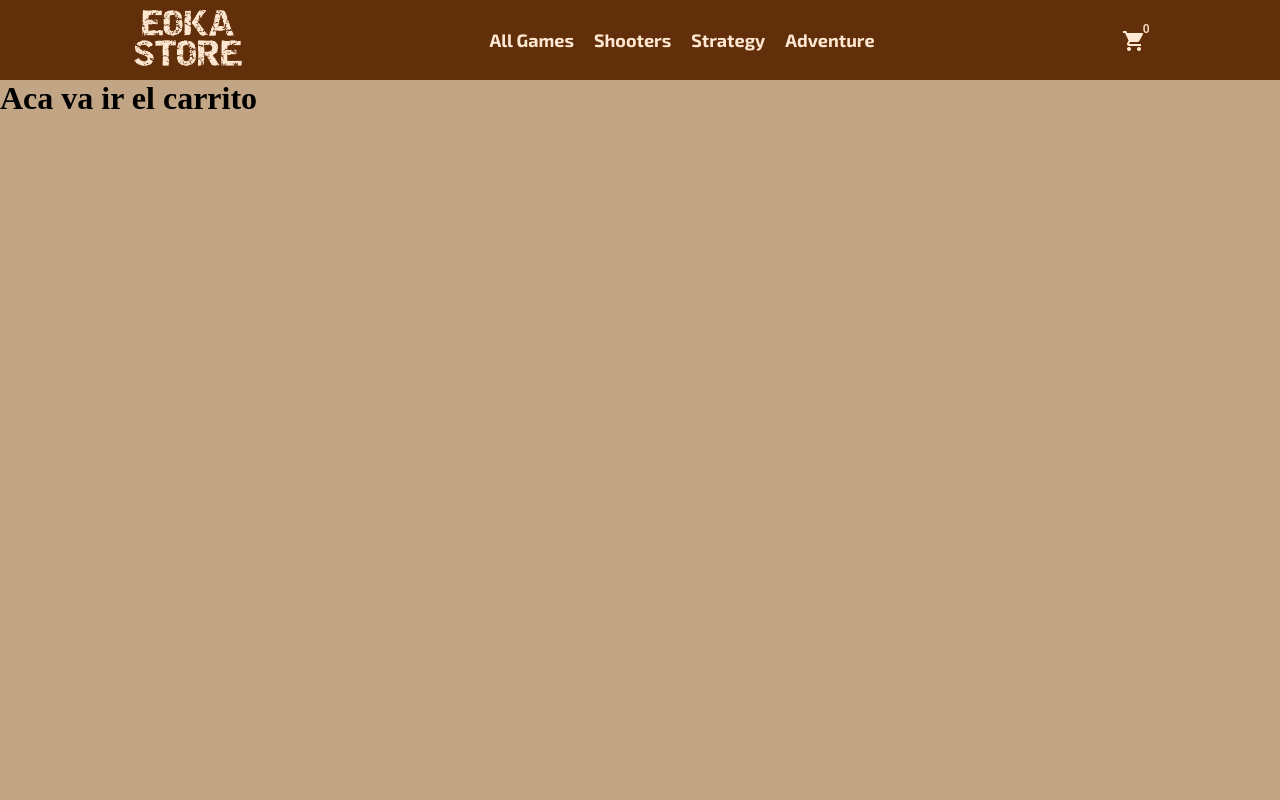
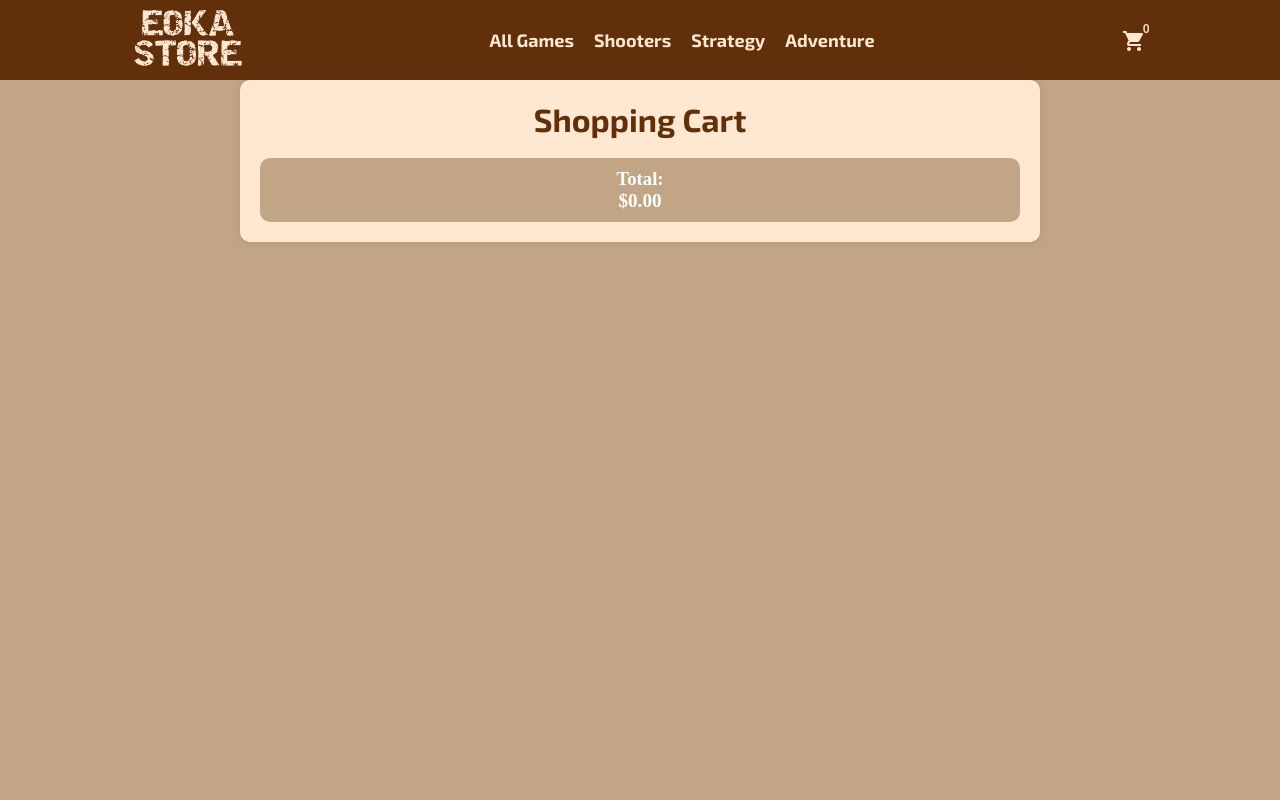
Before and after one commit to FacuMieres13/react_codehouse, a React (Vite) app: page /cart in a window 1280 px wide. Shown: the top 800 px of the page. Built offline with nearby package versions, Linux system fonts and the light colour scheme.

Commit message:
Agregando funcionalidad del carrito

```diff
--- a/src/components/cartWidget/CartWidget.jsx
+++ b/src/components/cartWidget/CartWidget.jsx
@@ -1,10 +1,17 @@
+// CartWidget.js
+
+import React from 'react';
 import { Badge } from "@mui/material";
 import { Link } from "react-router-dom";
 import ShoppingCartIcon from "@mui/icons-material/ShoppingCart";
+import { useCart } from "../../components/context/CartContext";
+
 const CartWidget = () => {
+  const { cartItemCount } = useCart(); // Obtener el conteo de líneas de artículos únicos desde el contexto
+
   return (
     <Link to="/cart">
-      <Badge badgeContent={0} showZero={true}>
+      <Badge badgeContent={cartItemCount} showZero={true}>
         <ShoppingCartIcon style={{ color: "#ffe8d2" }} />
       </Badge>
     </Link>
--- /dev/null
+++ b/src/components/context/CartContext.jsx
@@ -0,0 +1,49 @@
+// CartContext.js
+
+import React, { createContext, useContext, useState } from 'react';
+
+const CartContext = createContext();
+
+export const CartProvider = ({ children }) => {
+  const [cartItems, setCartItems] = useState([]);
+
+  const addItemToCart = (itemToAdd) => {
+    const existingItemIndex = cartItems.findIndex((item) => item.id === itemToAdd.id);
+
+    if (existingItemIndex !== -1) {
+      // Si el artículo ya está en el carrito, actualiza la cantidad y el precio total
+      const updatedCartItems = cartItems.map((item, index) => {
+        if (index === existingItemIndex) {
+          return {
+            ...item,
+            quantity: item.quantity + itemToAdd.quantity,
+            totalPrice: item.totalPrice + (itemToAdd.price * itemToAdd.quantity)
+          };
+        }
+        return item;
+      });
+
+      setCartItems(updatedCartItems);
+    } else {
+      // Si el artículo no está en el carrito, agrégalo como nuevo
+      setCartItems([...cartItems, itemToAdd]);
+    }
+  };
+
+  // Calcular el número de líneas de artículos únicos en el carrito
+  const cartItemCount = cartItems.length;
+
+  return (
+    <CartContext.Provider value={{ cartItems, addItemToCart, cartItemCount }}>
+      {children}
+    </CartContext.Provider>
+  );
+};
+
+export const useCart = () => {
+  const context = useContext(CartContext);
+  if (!context) {
+    throw new Error('useCart debe ser usado dentro de un CartProvider');
+  }
+  return context;
+};
--- a/src/components/counter/Counter.jsx
+++ b/src/components/counter/Counter.jsx
@@ -1,8 +1,13 @@
 import React from 'react';
 import { Button, Typography, Box } from '@mui/material';
-import CartWidget from "../cartWidget/CartWidget";
 
-export const Counter = ({ restar, contador, sumar }) => {
+export const Counter = ({ restar, contador, sumar, onBuy }) => {
+  const handleBuy = () => {
+    if (typeof onBuy === 'function') {
+      onBuy(); // Llama a la función onBuy definida en CounterContainer
+    }
+  };
+
   return (
     <Box display="flex" alignItems="center" justifyContent="center" gap={2} mt={2}>
       <Button
@@ -25,6 +30,7 @@ export const Counter = ({ restar, contador, sumar }) => {
       <Button
         variant="contained"
         color="secondary"
+        onClick={handleBuy} // Llama a handleBuy cuando se hace clic en "Buy"
         sx={{ backgroundColor: '#622f0b', '&:hover': { backgroundColor: '#6e4d35' } }}
       >
         Buy
--- a/src/components/counter/CounterContainer.jsx
+++ b/src/components/counter/CounterContainer.jsx
@@ -1,7 +1,9 @@
+// CounterContainer.js
+
 import { useState } from "react";
 import { Counter } from "./Counter";
 
-const CounterContainer = () => {
+const CounterContainer = ({ onBuy }) => {
   const [contador, setContador] = useState(1);
 
   const sumar = () => {
@@ -12,11 +14,18 @@ const CounterContainer = () => {
     if (contador > 1) {
       setContador(contador - 1);
     } else {
-      alert("Minimo");
+      alert("Mínimo");
     }
   };
 
-  return <Counter contador={contador} sumar={sumar} restar={restar} />;
+  const handleBuy = () => {
+    if (typeof onBuy === 'function') {
+      onBuy(contador); // Pasar la cantidad seleccionada al comprar
+      setContador(1); // Resetear contador después de comprar
+    }
+  };
+
+  return <Counter contador={contador} sumar={sumar} restar={restar} onBuy={handleBuy} />;
 };
 
 export default CounterContainer;
--- a/src/components/productCard/ProductCard.css
+++ b/src/components/productCard/ProductCard.css
@@ -1,3 +1,6 @@
 .card-item {
   background-color: #ffe8d2;
+  display: flex;
+  flex-direction: column;
+  justify-content: space-between;
 }
--- a/src/components/productCard/ProductCard.jsx
+++ b/src/components/productCard/ProductCard.jsx
@@ -30,8 +30,8 @@ export const ProductCard = ({ title, description, price, id, img }) => {
         <Typography variant="body2" color="text.secondary">
           {description}
         </Typography>
-        <Typography variant="body2" color="text.secondary">
-          {price}
+        <Typography variant="body1" color="text.primary">
+          ${price}
         </Typography>
       </CardContent>
       <CardActions>
--- /dev/null
+++ b/src/pages/cart/Cart.css
@@ -0,0 +1,65 @@
+.cart-container {
+    background-color: #ffe8d2;
+    padding: 20px;
+    border-radius: 10px;
+    max-width: 800px;
+    margin: auto;
+    box-shadow: 0 0 10px rgba(0, 0, 0, 0.1);
+  }
+
+  .cart-title {
+    text-align: center;
+    color: #622f0b;
+    font-family: 'Exo 2', sans-serif;
+  }
+
+  .cart-item {
+    display: flex;
+    align-items: center;
+    justify-content: space-between;
+    padding: 10px;
+    border-bottom: 1px solid #c2a584;
+  }
+
+  .item-details {
+    flex: 1;
+    margin-left: 20px;
+  }
+
+  .item-image {
+    width: 100px;
+    height: 100px;
+    object-fit: cover;
+    border-radius: 10px;
+  }
+
+  .item-title {
+    color: #622f0b;
+    font-family: 'Exo 2', sans-serif;
+  }
+
+  .item-description {
+    color: #c2a584;
+  }
+
+  .item-price {
+    color: #622f0b;
+    font-weight: bold;
+  }
+  .cart-total {
+    margin-top: 20px;
+    padding: 10px;
+    background-color: #c2a584;
+    border-radius: 10px;
+    text-align: center;
+  }
+
+  .cart-total h3 {
+    color: #fff;
+  }
+
+  .cart-total p {
+    color: #fff;
+    font-size: 1.2em;
+    font-weight: bold;
+  }
--- a/src/pages/cart/Cart.jsx
+++ b/src/pages/cart/Cart.jsx
@@ -1,7 +1,45 @@
+// Cart.js
+
+import React from 'react';
+import { useCart } from '../../components/context/CartContext';
+import './Cart.css';
+
 const Cart = () => {
+  const { cartItems } = useCart();
+
+  const calculateItemTotal = (item) => {
+    return (item.totalPrice || 0).toFixed(2);
+  };
+
+  const calculateTotal = () => {
+    let total = 0;
+    cartItems.forEach((item) => {
+      total += item.totalPrice || 0;
+    });
+    return total.toFixed(2);
+  };
+
   return (
-    <div>
-      <h1>Aca va ir el carrito</h1>
+    <div className="cart-container">
+      <h1 className="cart-title">Shopping Cart</h1>
+      <ul>
+        {cartItems.map((item, index) => (
+          <li className="cart-item" key={index}>
+            <img className="item-image" src={item.thumbnail} alt={item.title} />
+            <div className="item-details">
+              <h3 className="item-title">{item.title}</h3>
+              <p className="item-description">{item.short_description}</p>
+              <p className="item-price">${item.price}</p>
+              <p>Cantidad: {item.quantity}</p>
+              <p>Total: ${calculateItemTotal(item)}</p>
+            </div>
+          </li>
+        ))}
+      </ul>
+      <div className="cart-total">
+        <h3>Total:</h3>
+        <p>${calculateTotal()}</p>
+      </div>
     </div>
   );
 };
--- a/src/pages/itemDetailContainer/ItemDetail.jsx
+++ b/src/pages/itemDetailContainer/ItemDetail.jsx
@@ -2,7 +2,7 @@ import React from 'react';
 import CounterContainer from "../../components/counter/CounterContainer";
 import { Card, CardContent, CardMedia, Typography, Box } from '@mui/material';
 
-const ItemDetail = ({ item }) => {
+const ItemDetail = ({ item, onBuy }) => {
   return (
     <Box display="flex" justifyContent="center" alignItems="center" minHeight="100vh">
       <Card sx={{ maxWidth: 345, boxShadow: 3 }}>
@@ -15,14 +15,17 @@ const ItemDetail = ({ item }) => {
           sx={{ objectFit: 'cover' }}
         />
         <CardContent>
-        <Typography gutterBottom variant="h5" component="div" sx={{ textAlign: 'center' }}>
+          <Typography gutterBottom variant="h5" component="div" sx={{ textAlign: 'center', fontFamily: '"Exo 2", sans-serif' }}>
             {item.title}
           </Typography>
           <Typography variant="body2" color="text.secondary">
             {item.short_description}
           </Typography>
+          <Typography variant="body1" color="text.primary">
+            ${item.price}
+          </Typography>
           <Box mt={2}>
-            <CounterContainer />
+            <CounterContainer onBuy={onBuy} />
           </Box>
         </CardContent>
       </Card>
--- a/src/pages/itemDetailContainer/ItemDetailContainer.jsx
+++ b/src/pages/itemDetailContainer/ItemDetailContainer.jsx
@@ -1,12 +1,15 @@
+// ItemDetailContainer.js
+
 import { useEffect, useState } from "react";
 import ItemDetail from "./ItemDetail";
 import { products } from "../../products";
 import { useParams } from "react-router-dom";
+import { useCart } from "../../components/context/CartContext"; // Importar el contexto del carrito
 
 const ItemDetailContainer = () => {
   const { id } = useParams();
-
   const [item, setItem] = useState({});
+  const { addItemToCart } = useCart(); // Obtener la función de agregar al carrito desde el contexto
 
   useEffect(() => {
     let product = products.find((product) => product.id === +id);
@@ -15,7 +18,13 @@ const ItemDetailContainer = () => {
     }
   }, [id]);
 
-  return <ItemDetail item={item} />;
+  const handleBuy = (quantity) => {
+    const itemToAdd = { ...item, quantity }; // Agregar la cantidad
+    addItemToCart(itemToAdd); // Agregar el artículo al carrito
+    console.log("Artículo comprado:", itemToAdd);
+  };
+
+  return <ItemDetail item={item} onBuy={handleBuy} />;
 };
 
 export default ItemDetailContainer;
```
Also changed, not shown: src/App.jsx (+10 -7 lines), src/products.js (+30 -15 lines).
